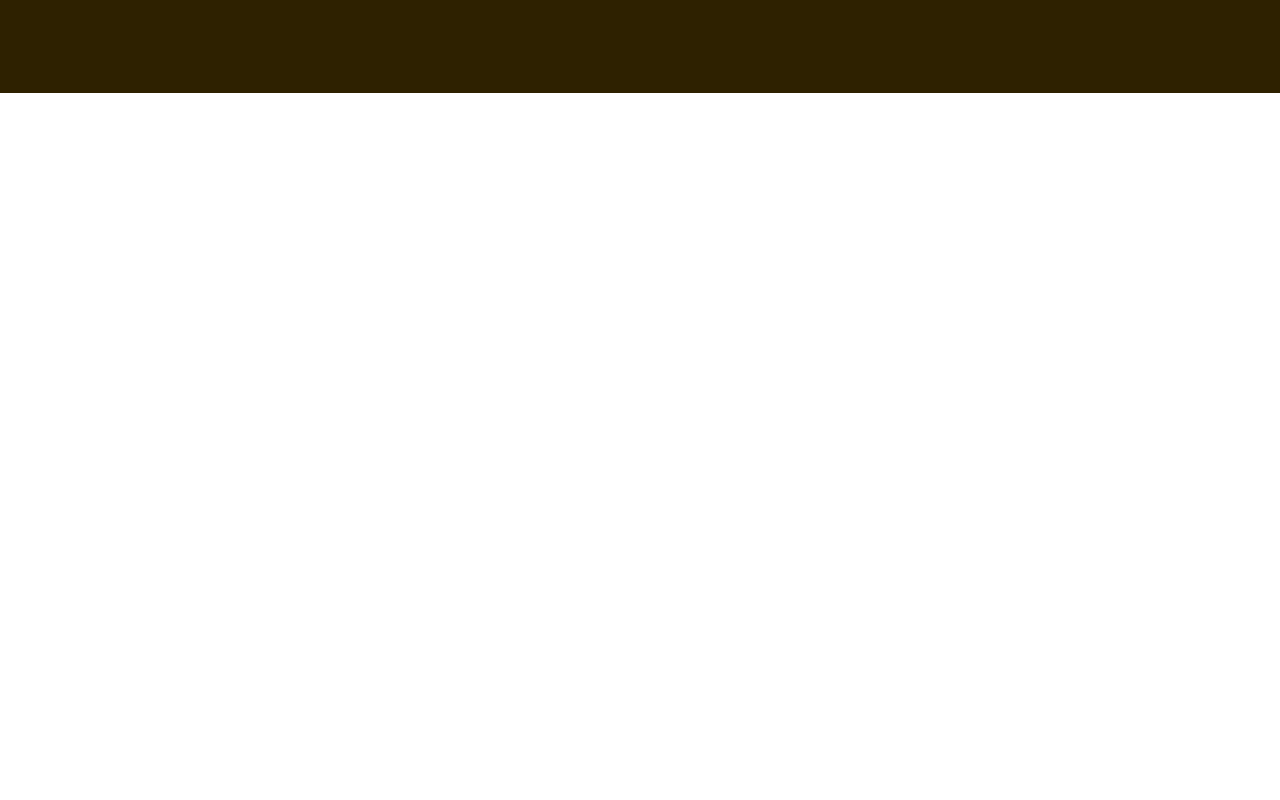
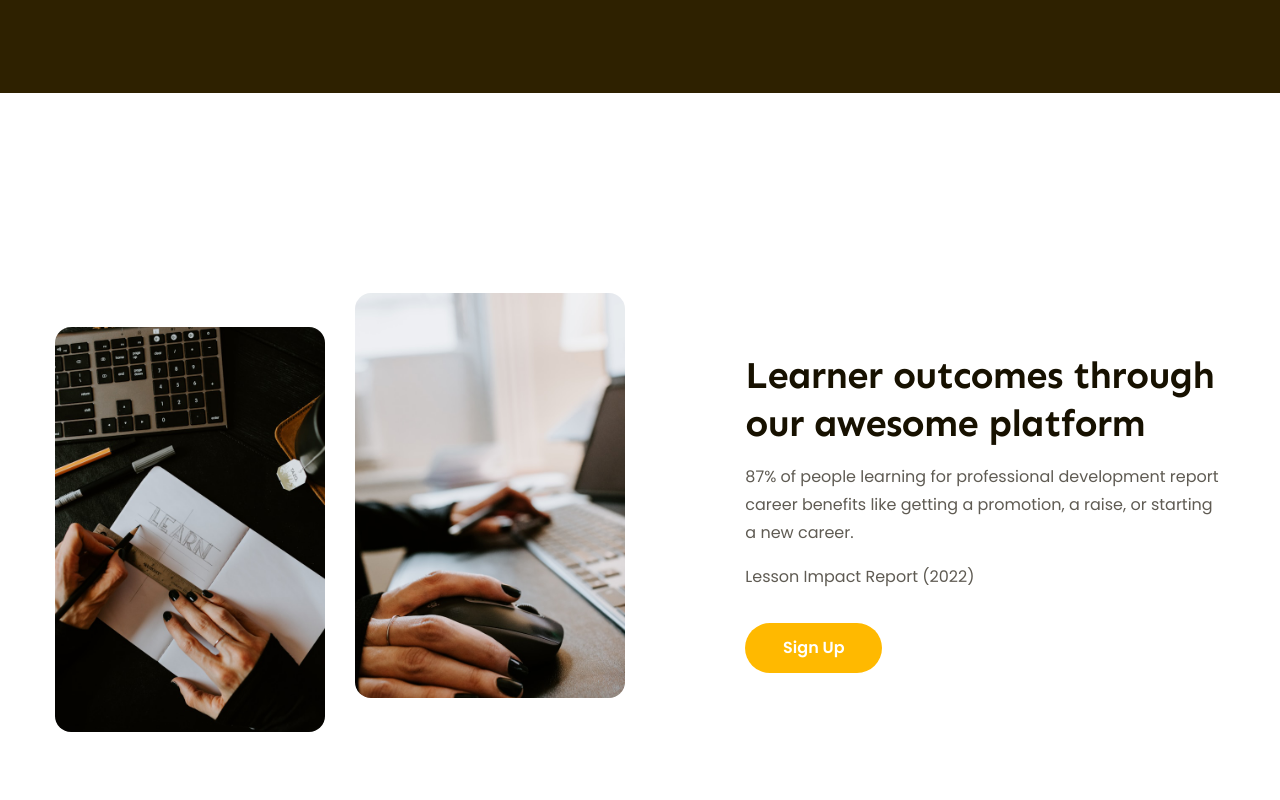
Before and after one commit to tuhoclaptrinh123/Figma-to-HTML, a plain HTML site: page index.html in a window 1280 px wide. Shown: the part 2236-3036 px from the top of the page. Drawn offline with Linux system fonts and the light colour scheme.

Commit message:
p7.1-code phần features

```diff
--- a/assets/css/style.css
+++ b/assets/css/style.css
@@ -589,3 +589,51 @@ header .btn-sign-up {
   font-style: italic;
   line-height: 1.54;
 }
+
+/* =====================================features======================================= */
+.features {
+  margin-top: 135px;
+  /* để nền không chèn thì tính padding */
+  padding: 65px 0;
+  /* background-color: lightcoral; */
+}
+.features .body {
+  display: flex;
+
+  justify-content: space-between;
+}
+
+.features .images {
+  display: flex;
+
+  gap: 30px;
+}
+.features .images img {
+  width: 270px;
+  height: 405px;
+  object-fit: cover;
+  border-radius: 16px;
+}
+.features .lower {
+  margin-top: 34px;
+}
+
+.features .content {
+  width: 41%; /* 470px : 1170px*/
+
+  display: flex;
+  flex-direction: column;
+  justify-content: center;
+}
+.features .desc {
+  margin-top: 16px;
+  color: #5f5b53;
+  font-size: 1.6rem;
+  line-height: 1.75;
+}
+.features .cta-btn {
+  width: 137px;
+  height: 50px;
+  background-color: var(--primary-color);
+  margin-top: 32px;
+}
--- a/index.html
+++ b/index.html
@@ -364,6 +364,34 @@
           </div>
         </div>
       </div>
+
+      <!-- futures --- nét đặt biệt 0r điểm đặt trưng -->
+      <div class="features">
+        <div class="main-content">
+          <!-- .body>.image>img*2^.content -->
+          <div class="body">
+            <div class="images">
+              <img class="lower" src="./assets/img/learn1.jpg" alt="Learner outcomes through our awesome platform">
+              <img src="./assets/img/learn2.jpg" alt="Learner outcomes through our awesome platform">
+            </div>
+            <div class="content">
+              <!-- h2.heading-level2+p.desc+p.desc+a.btn{Sign Up} -->
+              <h2 class="heading-lv2">
+                Learner outcomes through our awesome platform
+              </h2>
+              <p class="desc">
+                87% of people learning for professional development report
+                career benefits like getting a promotion, a raise, or starting a
+                new career.
+              </p>
+              <p class="desc">Lesson Impact Report (2022)</p>
+              <a href="!#" class="btn cta-btn">Sign Up</a>
+            </div>
+
+            </div>
+          </div>
+        </div>
+      </div>
     </main>
   </body>
 </html>
```
Also changed, not shown: assets/img/learn1.jpg (added), assets/img/learn2.jpg (added).
